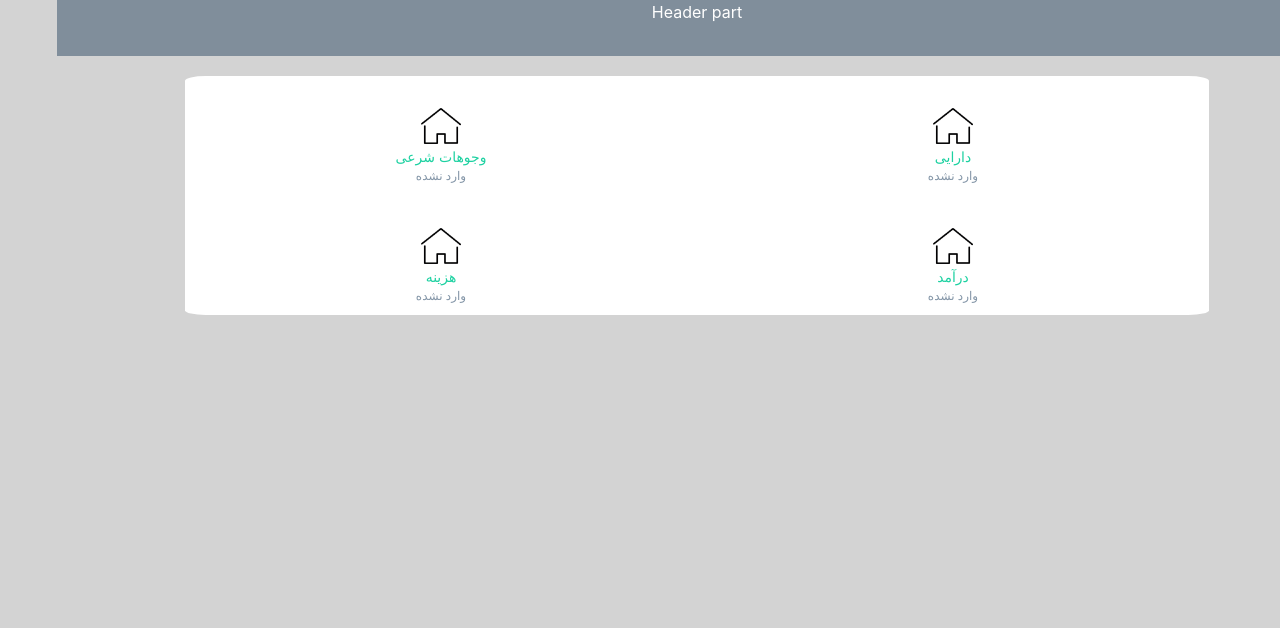
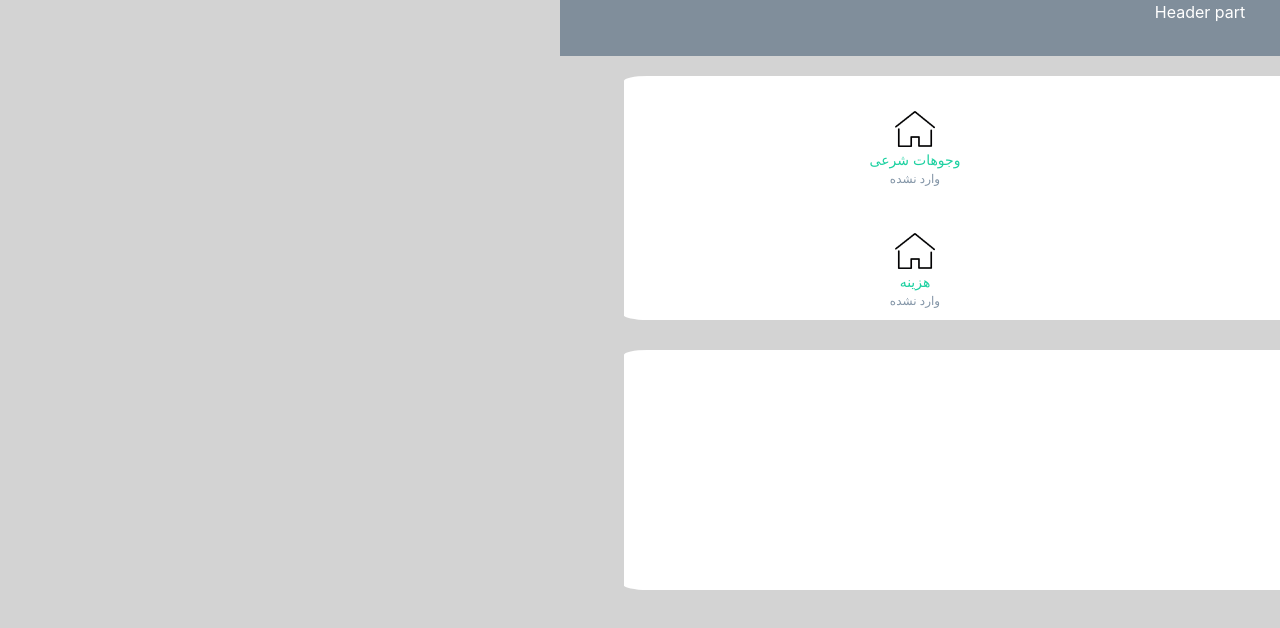
Before and after one commit to Mahsa-nvr/mobile-webapp, a React (Create React App) app: page / in a window 1280 px wide. Shown: the top 628 px of the page. Built offline with nearby package versions, Linux system fonts and the light colour scheme.

Commit message:
pie chart

```diff
--- /dev/null
+++ b/src/components/Charts/Piechart.js
@@ -0,0 +1,66 @@
+import React, { Component } from 'react';
+import { Pie } from 'react-chartjs-2';
+
+const data = {
+	// labels: ['Red', 'Green', 'Yellow'],
+	datasets: [
+		{
+			data: [300, 50, 100],
+			backgroundColor: ['#FF6384', '#36A2EB', '#FFCE56'],
+			hoverBackgroundColor: ['#FF6384', '#36A2EB', '#FFCE56']
+		}
+	]
+};
+
+const legendOpts = {
+	display: true,
+	position: 'bottom',
+	fullWidth: true,
+	reverse: false,
+	labels: {
+		fontColor: 'rgb(255, 99, 132)'
+	}
+};
+
+class Piechart extends Component {
+	state = {
+		legend: legendOpts
+	};
+
+	applyLegendSettings() {
+		const { value } = this.legendOptsInput;
+
+		try {
+			const opts = JSON.parse(value);
+			this.setState({
+				legend: opts
+			});
+		} catch (e) {
+			alert(e.message);
+			throw Error(e);
+		}
+	}
+
+	render() {
+		return (
+			<div className="flex flex-col items-center w-full max-w-md">
+				{/* <h2>Legend Options Example</h2>
+				<textarea
+					cols="40"
+					rows="15"
+					ref={input => {
+						this.legendOptsInput = input;
+					}}
+					defaultValue={JSON.stringify(this.state.legend, null, 2)}
+				/>
+				<div>
+					<button onClick={this.applyLegendSettings}>Apply legend settings</button>
+				</div> */}
+				<Pie  data={data} height={120}  legend={this.state.legend} redraw />
+			</div>
+
+		);
+	}
+}
+
+export default Piechart;
--- /dev/null
+++ b/src/components/Defaultchart/Defaultchart.css
@@ -0,0 +1,17 @@
+.default_chart {
+    margin: 10px auto;
+    width: 90%;
+    border-radius: 2%;
+    background-color: white;
+    height: 30%;
+}
+
+.content_chart {
+    align-items: center;
+}
+
+.content_text {
+    text-align: center;
+    font-size: 14px;
+    color: gray
+}
--- /dev/null
+++ b/src/components/Defaultchart/Defaultchart.js
@@ -0,0 +1,24 @@
+import React from 'react';
+import Piechart from '../Charts/Piechart';
+import './Defaultchart.css';
+
+class Defaultchart extends React.Component {
+    render() {
+        return(
+            <div className="default_chart">
+                <div className="row">
+                    <div className="col content_chart">
+                        <Piechart />
+                    </div>
+                    {/* <div className="content_text">تفکیک درآمدها</div> */}
+                    <div className="col content_chart">
+
+                    </div>
+                    {/* <div className="content_text"> تفکیک مخارج</div> */}
+                </div>
+            </div>
+        )
+    }
+}
+
+export default Defaultchart;
--- a/src/components/Maincards/Maincards.css
+++ b/src/components/Maincards/Maincards.css
@@ -1,6 +1,6 @@
 .maincards {
     margin: 20px auto;
-    width: 80%;
+    width: 90%;
     border-radius: 2%;
     background-color: white;
 }
--- a/src/veiw/Default/Defaultpage.js
+++ b/src/veiw/Default/Defaultpage.js
@@ -3,6 +3,7 @@ import './Default.css'
 //components
 import Header from './../../components/Header/Header';
 import Maincards from './../../components/Maincards/Maincards';
+import Defaultchart from '../../components/Defaultchart/Defaultchart';
 
 
 class Deafultpage extends React.Component {
@@ -11,7 +12,7 @@ class Deafultpage extends React.Component {
             <div className="defaultt">
                 <Header />
                 <Maincards />
-
+                <Defaultchart />
             </div>
         )
     }
```
